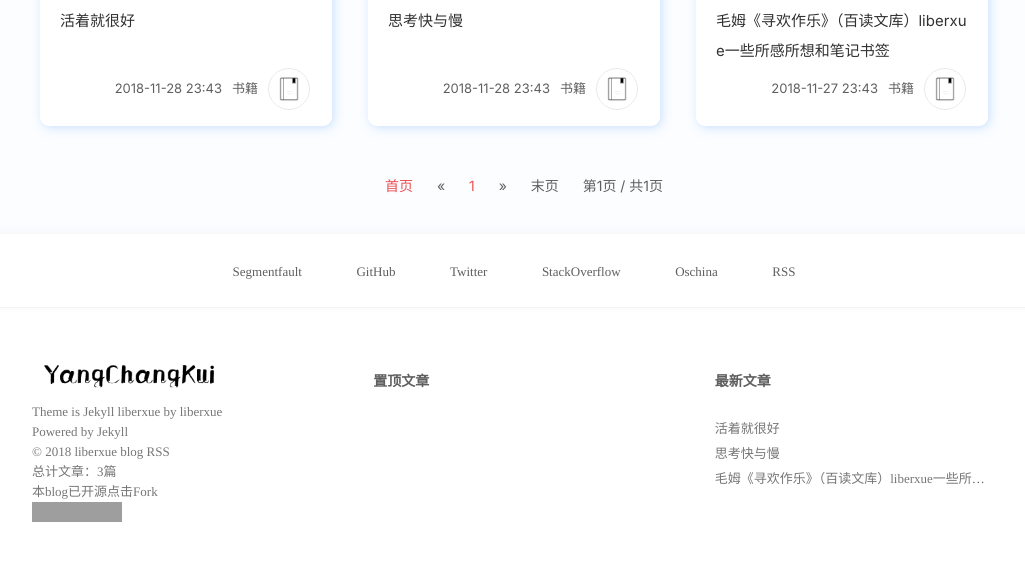
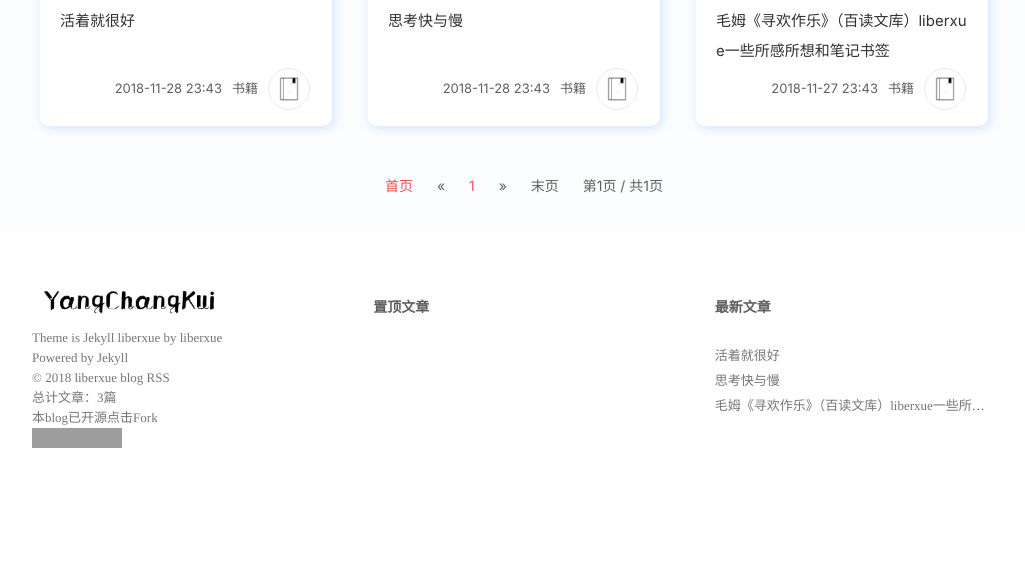
Before and after one commit to yangchangkui/yangchangkui.github.io, a Jekyll site: the page built from index.html, in a window 1280 px wide and 1050 px high, cut to the strip 392-953 px from the top of the window. Shown: the whole strip, without its empty margins (126-1151 px from the left). Built offline with Jekyll 4.4.1, drawn with Linux system fonts in a browser that asks for light colours; nearby versions of some CDN libraries; the list of posts is cut into pages by our own code; comment, search, counter and statistics services are not loaded; grey boxes are pictures that could not be loaded.

Commit message:
去掉社交底部

```diff
--- a/_includes/foot.html
+++ b/_includes/foot.html
@@ -1,16 +1,18 @@
 <footer class="footer bg-white">
-	<div class="footer-social">
-		<div class="footer-container clearfix">
-			<div class="social-list">
-	 <a class="social segmentfault" target="blank" href="https://segmentfault.com/u/liberxue" title="访问 LiberXue_Twitter" data-hover="Segmentfault">Segmentfault</a>
-    <a class="social github" target="blank" href="https://github.com/yangchangkui" title="访问 LiberXue_Twitter" data-hover="GitHub">GitHub</a>
-    <a class="social twitter" target="blank" href="http://twitter.com/liberxue" title="访问 LiberXue_Twitter" data-hover="Twitter">Twitter</a>
-     <a class="social stackoverflow" target="blank" href="https://stackoverflow.com/users/6902190/liberxue" title="访问 LiberXue_stackoverflow" data-hover="StackOverflow">StackOverflow</a>
-          <a class="social oschina" target="blank" href="https://my.oschina.net/bolanzw" title="访问 LiberXue_Oschina" data-hover="Oschina">Oschina</a>
-     <a class="social rss" target="blank" href="/feed.xml"title="访问 LiberXue_RSS" data-hover="RSS">RSS</a>
-	</div>
-		</div>
-	</div>
+	<!---->
+    <!--<div class="footer-social">-->
+        <!--<div class="footer-container clearfix">-->
+            <!--<div class="social-list">-->
+                <!--<a class="social segmentfault" target="blank" href="https://segmentfault.com/u/liberxue" title="访问 LiberXue_Twitter" data-hover="Segmentfault">Segmentfault</a>-->
+                <!--<a class="social github" target="blank" href="https://github.com/yangchangkui" title="访问 LiberXue_Twitter" data-hover="GitHub">GitHub</a>-->
+                <!--<a class="social twitter" target="blank" href="http://twitter.com/liberxue" title="访问 LiberXue_Twitter" data-hover="Twitter">Twitter</a>-->
+                <!--<a class="social stackoverflow" target="blank" href="https://stackoverflow.com/users/6902190/liberxue" title="访问 LiberXue_stackoverflow" data-hover="StackOverflow">StackOverflow</a>-->
+                <!--<a class="social oschina" target="blank" href="https://my.oschina.net/bolanzw" title="访问 LiberXue_Oschina" data-hover="Oschina">Oschina</a>-->
+                <!--<a class="social rss" target="blank" href="/feed.xml"title="访问 LiberXue_RSS" data-hover="RSS">RSS</a>-->
+            <!--</div>-->
+        <!--</div>-->
+	<!--</div>-->
+
 	<div class="footer-meta">
         <div class="footer-container">
             <div class="meta-item meta-copyright">
```
